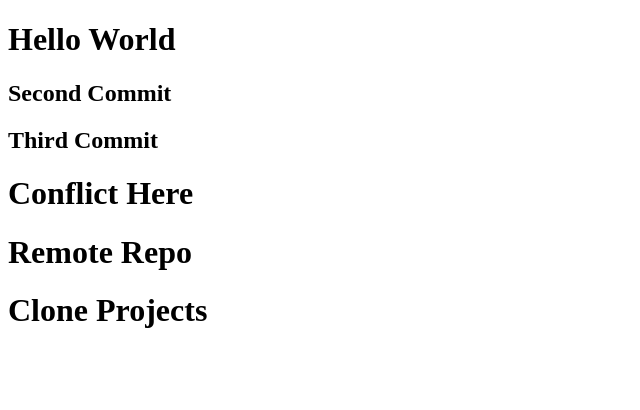
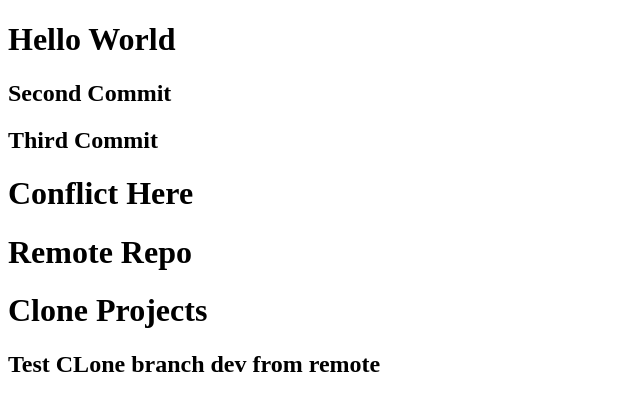
Before and after one commit to tuananhwtpq/Learn_Git, a plain HTML site: page index.html in a window 1280 px wide. Shown: the whole page, without its empty margins (0-640 px from the left). Drawn offline with Linux system fonts and the light colour scheme.

Commit message:
pull branch dev from remote to local

```diff
--- a/index.html
+++ b/index.html
@@ -12,6 +12,7 @@
     <h1>Conflict Here</h1>
     <h1>Remote Repo</h1>
     <h1>Clone Projects</h1>
+    <h2>Test CLone branch dev from remote</h2>
 
 </body>
 </html>
```
